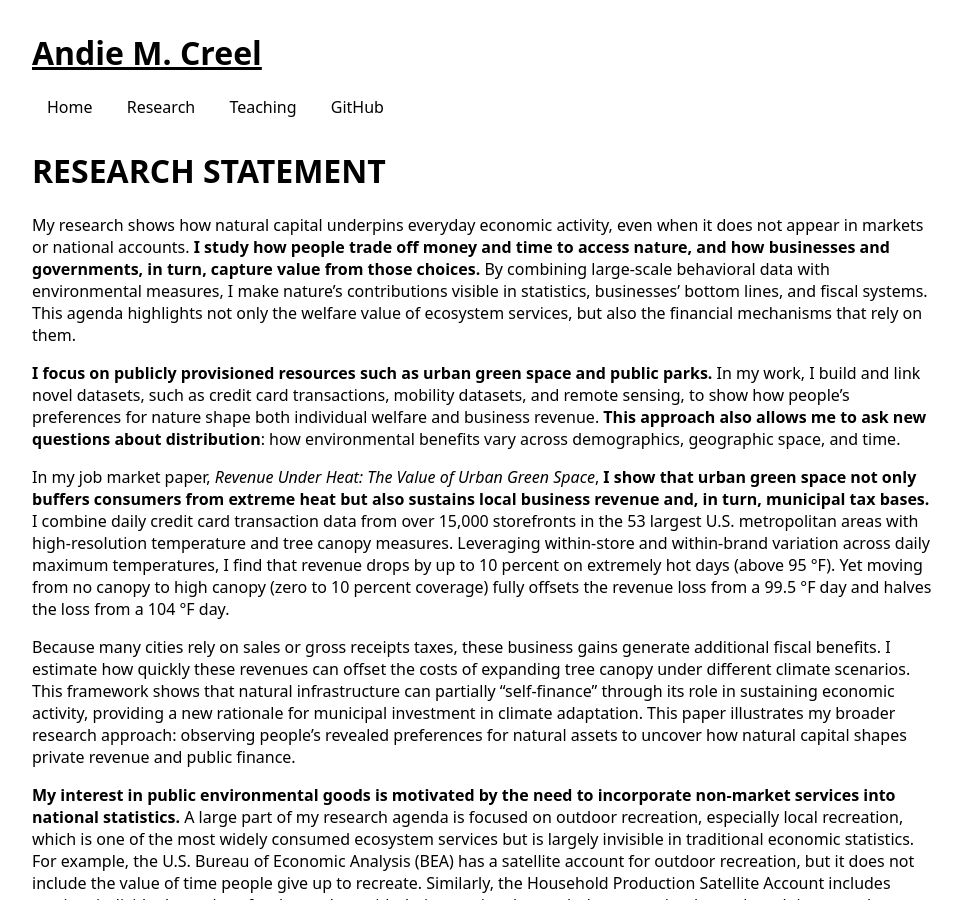
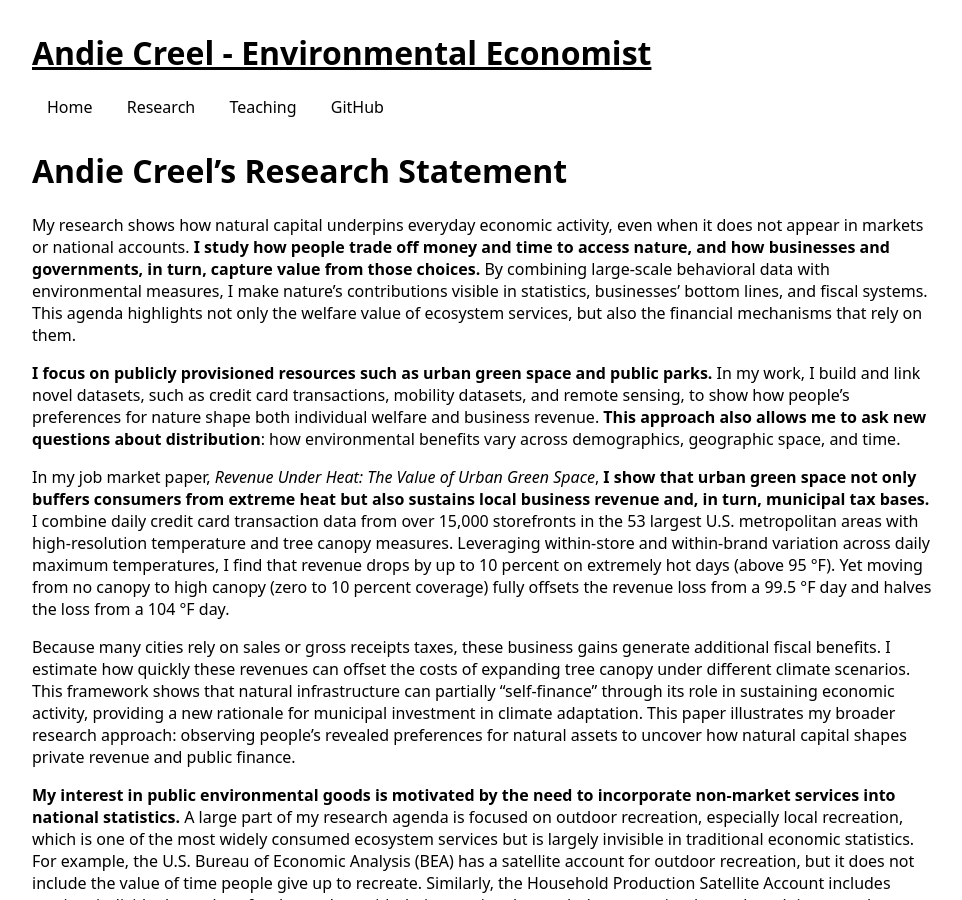
Before and after one commit to a5creel/a5creel.github.io, a Jekyll site: the page built from creel_research.md, in a window 1280 px wide and 900 px high. Shown: the whole window, without its empty margins (158-1120 px from the left). Built offline with Jekyll 4.4.1, drawn with Linux system fonts in a browser that asks for light colours.

Commit message:
adding my name everywhere

```diff
--- a/_config.yml
+++ b/_config.yml
@@ -1,2 +1,3 @@
 theme: jekyll-theme-minimal
-title: Andie M. Creel
+title: Andie Creel - Environmental Economist
+description: Job market candidate in Environmental Economics at Yale. Research on urban green space, recreation, and natural capital accounting.
--- a/creel_research.md
+++ b/creel_research.md
@@ -1,8 +1,8 @@
 ---
 layout: default
-title: Research Statement
+title: Andie Creel's Research Statement
 ---
-# RESEARCH STATEMENT
+# Andie Creel's Research Statement
 
 My research shows how natural capital underpins everyday economic activity, even when it does not appear in markets or national accounts. **I study how people trade off money and time to access nature, and how businesses and governments, in turn, capture value from those choices.** By combining large-scale behavioral data with environmental measures, I make nature’s contributions visible in statistics, businesses’ bottom lines, and fiscal systems. This agenda highlights not only the welfare value of ecosystem services, but also the financial mechanisms that rely on them.
 
```
Also changed, not shown: creel_teaching.md (+2 -2 lines), index.md (+2 -2 lines).
